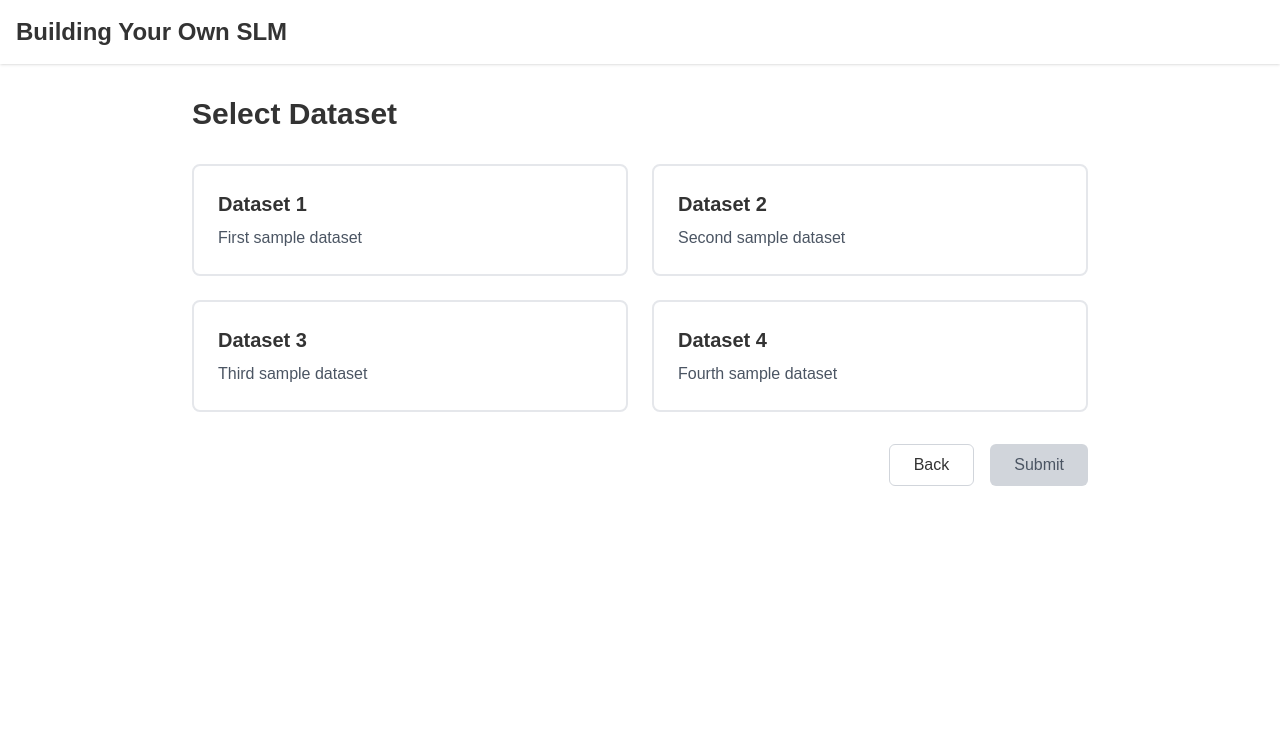
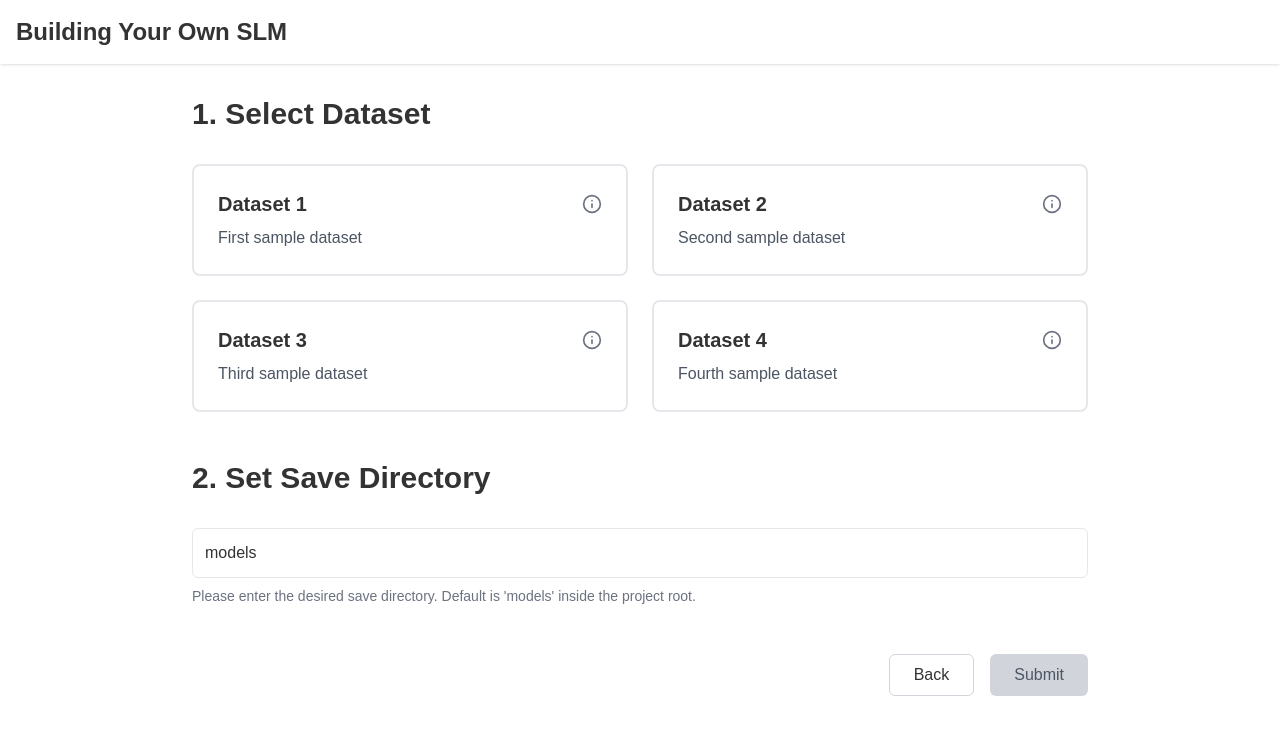
Before and after one commit to mangsgi/SLM-Building-Achitecture, a React (Vite) app in the folder frontend/: page /canvas/dataset in a window 1280 px wide. Shown: the top 734 px of the page. Built offline with nearby package versions, Linux system fonts and the light colour scheme; a web font is replaced by a local one.

Commit message:
feat: Dataset information modal and setup Directory for model file

```diff
--- a/frontend/src/ButtonEdge.tsx
+++ b/frontend/src/ButtonEdge.tsx
@@ -15,7 +15,8 @@ export function isValidConnection(
       (edge.source === connection.source &&
         edge.sourceHandle === connection.sourceHandle) ||
       (edge.target === connection.target &&
-        edge.targetHandle === connection.targetHandle),
+        edge.targetHandle === connection.targetHandle) ||
+      connection.source === connection.target,
   );
 }
 
--- a/frontend/src/Config.tsx
+++ b/frontend/src/Config.tsx
@@ -1,6 +1,7 @@
-import React from 'react';
+import React, { useState } from 'react';
 import ConfigButton from './ui-component/ConfigButton';
 import { FiInfo } from 'react-icons/fi';
+import Modal from './ui-component/Modal';
 
 interface ConfigProps {
   onToggle: () => void;
@@ -48,7 +49,22 @@ export const defaultConfig = {
 };
 
 const Config: React.FC<ConfigProps> = ({ onToggle, config, setConfig }) => {
+  const [isModalOpen, setIsModalOpen] = useState(false);
+  const [modalInfo, setModalInfo] = useState<{
+    title: string;
+    description: string;
+  } | null>(null);
   const dtypeOptions = ['bf16', 'fp16', 'fp32'];
+
+  const handleShowInfo = (title: string, description: string) => {
+    setModalInfo({ title, description });
+    setIsModalOpen(true);
+  };
+
+  const handleCloseModal = () => {
+    setIsModalOpen(false);
+    setModalInfo(null);
+  };
 
   // ✅ 설정 변경 핸들러
   const handleChange = (key: keyof typeof config, value: string | boolean) => {
@@ -117,15 +133,12 @@ const Config: React.FC<ConfigProps> = ({ onToggle, config, setConfig }) => {
                   {configMap[typedKey]}
                 </label>
                 <button
-                  onClick={() => {
-                    const event = new CustomEvent('fieldInfo', {
-                      detail: {
-                        title: configMap[typedKey],
-                        description: configDescriptions[typedKey],
-                      },
-                    });
-                    window.dispatchEvent(event);
-                  }}
+                  onClick={() =>
+                    handleShowInfo(
+                      configMap[typedKey],
+                      configDescriptions[typedKey],
+                    )
+                  }
                   className="text-gray-500 hover:text-gray-700"
                 >
                   <FiInfo size={16} />
@@ -170,6 +183,20 @@ const Config: React.FC<ConfigProps> = ({ onToggle, config, setConfig }) => {
           );
         })}
       </div>
+      {isModalOpen && modalInfo && (
+        <Modal isOpen={isModalOpen} onClose={handleCloseModal}>
+          <div className="flex justify-between items-center mb-4">
+            <h3 className="text-lg font-semibold">{modalInfo.title}</h3>
+            <button
+              onClick={handleCloseModal}
+              className="text-gray-500 hover:text-gray-700"
+            >
+              <i className="fas fa-times"></i>
+            </button>
+          </div>
+          <p className="text-gray-600">{modalInfo.description}</p>
+        </Modal>
+      )}
     </aside>
   );
 };
--- a/frontend/src/DatasetSelection.tsx
+++ b/frontend/src/DatasetSelection.tsx
@@ -1,5 +1,7 @@
 import { useState } from 'react';
 import { useNavigate } from 'react-router-dom';
+import { FiInfo } from 'react-icons/fi';
+import Modal from './ui-component/Modal';
 
 // 임시 데이터셋 목록
 const datasets = [
@@ -9,15 +11,35 @@ const datasets = [
   { id: 4, name: 'Dataset 4', description: 'Fourth sample dataset' },
 ];
 
+type Dataset = (typeof datasets)[0];
+
 function DatasetSelection() {
   const [selectedDataset, setSelectedDataset] = useState<number | null>(null);
+  const [savePath, setSavePath] = useState('models'); // Default save path
+  const [modalInfo, setModalInfo] = useState<{
+    isOpen: boolean;
+    title: string;
+    description: string;
+  } | null>(null);
   const navigate = useNavigate();
 
+  const handleShowInfo = (e: React.MouseEvent, dataset: Dataset) => {
+    e.stopPropagation();
+    setModalInfo({
+      isOpen: true,
+      title: dataset.name,
+      description: dataset.description,
+    });
+  };
+
+  const handleCloseModal = () => {
+    setModalInfo(null);
+  };
+
   const handleSubmit = async () => {
-    if (!selectedDataset) return;
-
+    if (!selectedDataset || !savePath) return;
     try {
-      // TODO: 여기에 실제 모델과 선택된 데이터셋을 백엔드로 전송하는 로직 추가
+      // TODO: 여기에 실제 모델과 선택된 데이터셋, 저장 경로를 백엔드로 전송하는 로직 추가
       const response = await fetch('/api/model/train', {
         method: 'POST',
         headers: {
@@ -25,6 +47,7 @@ function DatasetSelection() {
         },
         body: JSON.stringify({
           datasetId: selectedDataset,
+          savePath: savePath,
           // model은 전역 상태나 context에서 가져와야 합니다
         }),
       });
@@ -35,6 +58,8 @@ function DatasetSelection() {
 
       // 성공 시 처리
       console.log('Model and dataset submitted successfully');
+      // 예를 들어, 학습 완료 페이지로 이동하거나 알림을 표시할 수 있습니다.
+      navigate('/training-complete');
     } catch (error) {
       console.error('Error submitting model and dataset:', error);
     }
@@ -50,7 +75,7 @@ function DatasetSelection() {
 
       <div className="flex-1 p-8">
         <div className="max-w-4xl mx-auto">
-          <h2 className="text-3xl font-bold mb-8">Select Dataset</h2>
+          <h2 className="text-3xl font-bold mb-8">1. Select Dataset</h2>
 
           <div className="grid grid-cols-1 md:grid-cols-2 gap-6">
             {datasets.map((dataset) => (
@@ -63,13 +88,38 @@ function DatasetSelection() {
                 }`}
                 onClick={() => setSelectedDataset(dataset.id)}
               >
-                <h3 className="text-xl font-semibold mb-2">{dataset.name}</h3>
+                <div className="flex items-center justify-between mb-2">
+                  <h3 className="text-xl font-semibold">{dataset.name}</h3>
+                  <button
+                    onClick={(e) => handleShowInfo(e, dataset)}
+                    className="text-gray-500 hover:text-gray-700"
+                  >
+                    <FiInfo size={20} />
+                  </button>
+                </div>
                 <p className="text-gray-600">{dataset.description}</p>
               </div>
             ))}
           </div>
 
-          <div className="mt-8 flex justify-end gap-4">
+          <div className="mt-12">
+            <h2 className="text-3xl font-bold mb-8">2. Set Save Directory</h2>
+            <div className="flex items-center gap-2">
+              <input
+                type="text"
+                value={savePath}
+                onChange={(e) => setSavePath(e.target.value)}
+                placeholder="e.g., models"
+                className="flex-grow w-full p-3 border rounded-md"
+              />
+            </div>
+            <p className="text-sm text-gray-500 mt-2">
+              Please enter the desired save directory. Default is
+              &apos;models&apos; inside the project root.
+            </p>
+          </div>
+
+          <div className="mt-12 flex justify-end gap-4">
             <button
               onClick={() => navigate('/canvas')}
               className="px-6 py-2 border border-gray-300 rounded-md hover:bg-gray-50"
@@ -78,9 +128,9 @@ function DatasetSelection() {
             </button>
             <button
               onClick={handleSubmit}
-              disabled={!selectedDataset}
+              disabled={!selectedDataset || !savePath}
               className={`px-6 py-2 rounded-md ${
-                selectedDataset
+                selectedDataset && savePath
                   ? 'bg-black text-white hover:bg-gray-600'
                   : 'bg-gray-300 text-gray-600 cursor-not-allowed'
               }`}
@@ -90,6 +140,12 @@ function DatasetSelection() {
           </div>
         </div>
       </div>
+      {modalInfo && (
+        <Modal isOpen={modalInfo.isOpen} onClose={handleCloseModal}>
+          <h3 className="text-lg font-semibold mb-2">{modalInfo.title}</h3>
+          <p className="text-sm">{modalInfo.description}</p>
+        </Modal>
+      )}
     </div>
   );
 }
--- a/frontend/src/FlowCanvas.tsx
+++ b/frontend/src/FlowCanvas.tsx
@@ -20,7 +20,7 @@ import ReactFlow, {
 import type { Edge, Node } from 'reactflow';
 import 'reactflow/dist/style.css';
 
-import NodeInfoModal from './nodes/components/NodeInfoModal';
+import Modal from './ui-component/Modal';
 import { BaseNodeData } from './nodes/components/NodeData';
 import { defaultConfig } from './Config';
 import ButtonEdge from './ButtonEdge';
@@ -367,7 +367,7 @@ export const FlowCanvas: React.FC<FlowCanvasProps> = ({
         <Controls />
       </ReactFlow>
 
-      <NodeInfoModal
+      <Modal
         isOpen={modalData.isOpen}
         onClose={() =>
           setModalData({ isOpen: false, type: 'node', data: null })
@@ -381,7 +381,7 @@ export const FlowCanvas: React.FC<FlowCanvasProps> = ({
             <p className="text-sm">{modalData.data.description}</p>
           </>
         )}
-      </NodeInfoModal>
+      </Modal>
     </div>
   );
 };
--- a/frontend/src/index.css
+++ b/frontend/src/index.css
@@ -42,6 +42,7 @@ body {
   min-height: 100vh;
 }
 
+/* React Flow 핸들 스타일링 */
 .chatflow-canvas .react-flow__handle-connecting {
   cursor: not-allowed;
   background: #db4e4e !important;
--- a/frontend/src/nodes/TestBlock.tsx
+++ b/frontend/src/nodes/TestBlock.tsx
@@ -5,7 +5,7 @@ import { NodeTitle } from './components/FieldComponents';
 import { BlockWrapper } from './components/BlockWrapper';
 import { TestBlockData } from './components/NodeData';
 import NodeActionPanel from './components/ActionPanel';
-import NodeInfoModal from './components/NodeInfoModal';
+import Modal from '../ui-component/Modal';
 import { useCommonNodeActions } from './components/useCommonNodeActions';
 import FieldRenderer from './components/FieldRenderer';
 import { nodeInfo } from './components/nodeInfo';
@@ -94,12 +94,12 @@ export const TestBlock: React.FC<TestBlockProps> = ({ id }) => {
         />
       </div>
 
-      <NodeInfoModal isOpen={isInfoOpen} onClose={() => setIsInfoOpen(false)}>
+      <Modal isOpen={isInfoOpen} onClose={() => setIsInfoOpen(false)}>
         <h3 className="text-lg font-semibold mb-2">
           {nodeInfo.testBlock.title}
         </h3>
         <p className="text-sm">{nodeInfo.testBlock.description}</p>
-      </NodeInfoModal>
+      </Modal>
     </BlockWrapper>
   );
 };
--- a/frontend/src/nodes/components/NodeInfoModal.tsx
+++ /dev/null
@@ -1,33 +0,0 @@
-import React from 'react';
-
-interface NodeInfoModalProps {
-  isOpen: boolean;
-  onClose: () => void;
-  children: React.ReactNode;
-}
-
-const NodeInfoModal: React.FC<NodeInfoModalProps> = ({
-  isOpen,
-  onClose,
-  children,
-}) => {
-  if (!isOpen) return null;
-
-  return (
-    // 전체 화면을 덮는 오버레이. 클릭 시 onClose 실행.
-    <div
-      className="fixed inset-0 z-50 flex items-center justify-center bg-black bg-opacity-30"
-      onClick={onClose}
-    >
-      {/* 모달 내용: 클릭 이벤트 전파를 막아 오버레이 클릭으로 닫히지 않도록 함 */}
-      <div
-        className="bg-white rounded-md shadow-lg p-4 w-80"
-        onClick={(e) => e.stopPropagation()}
-      >
-        {children}
-      </div>
-    </div>
-  );
-};
-
-export default NodeInfoModal;
--- a/frontend/src/ui-component/InfoModal.tsx
+++ /dev/null
@@ -1,32 +0,0 @@
-import React from 'react';
-
-interface InfoModalProps {
-  title: string;
-  description: string;
-  onClose: () => void;
-}
-
-const InfoModal: React.FC<InfoModalProps> = ({
-  title,
-  description,
-  onClose,
-}) => {
-  return (
-    <div className="fixed inset-0 bg-black bg-opacity-50 flex items-center justify-center z-50">
-      <div className="bg-white rounded-lg p-6 max-w-md w-full mx-4">
-        <div className="flex justify-between items-center mb-4">
-          <h3 className="text-lg font-semibold">{title}</h3>
-          <button
-            onClick={onClose}
-            className="text-gray-500 hover:text-gray-700"
-          >
-            <i className="fas fa-times"></i>
-          </button>
-        </div>
-        <p className="text-gray-600">{description}</p>
-      </div>
-    </div>
-  );
-};
-
-export default InfoModal;
```
